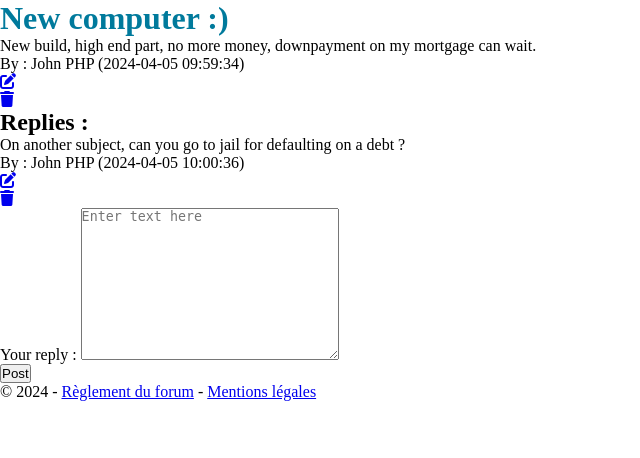
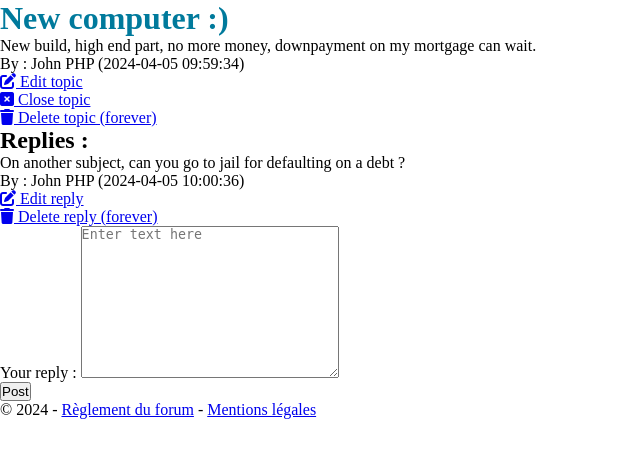
Before and after one commit to AHdev67/ForumAH, a PHP site: page /index.php?ctrl=topic&action=displayTopic&id=11 in a window 1280 px wide. Shown: the part 36-494 px from the top of the page, without its empty margins (0-640 px from the left). Run offline with PHP 8.4, Linux system fonts and the light colour scheme; data comes from the database, SQL or seed files in the repository; data that the repository does not hold is empty; some libraries are stand-ins or nearby versions.

Commit message:
added topic closure display

```diff
--- a/view/forum/topics/displayTopic.php
+++ b/view/forum/topics/displayTopic.php
@@ -6,6 +6,10 @@
 <div id="topicHeader">
     <h1>
         <?= $topic->getTitle() ?>
+        <?php
+        if($topic->getClosed() == 1){ ?>
+            (CLOSED)
+        <?php } ?>
     </h1>
 
     <p>
@@ -26,14 +30,19 @@
 
     <div>
         <a href="index.php?ctrl=topic&action=displayModTopicForm&id=<?= $topic->getID() ?>">
-            <i class="fa-solid fa-pen-to-square"></i>
+            <i class="fa-solid fa-pen-to-square"></i> Edit topic
         </a>
+    </div>
 
+    <div>
+        <a href="index.php?ctrl=topic&action=closeTopic&id=<?= $topic->getID() ?>">
+            <i class="fa-solid fa-square-xmark"></i> Close topic
+        </a>
     </div>
 
     <div>
         <a href="index.php?ctrl=topic&action=deleteTopic&id=<?= $topic->getID() ?>">
-            <i class="fa-solid fa-trash"></i>
+            <i class="fa-solid fa-trash"></i> Delete topic (forever)
         </a>
     </div>
 </div>
@@ -63,14 +72,14 @@
 
                 <div>
                     <a href="index.php?ctrl=topic&action=displayModPostForm&id=<?= $post->getID() ?>">
-                        <i class="fa-solid fa-pen-to-square"></i>
+                        <i class="fa-solid fa-pen-to-square"></i> Edit reply
                     </a>
 
                 </div>
 
                 <div>
                     <a href="index.php?ctrl=topic&action=deletePost&id=<?= $post->getID() ?>">
-                        <i class="fa-solid fa-trash"></i>
+                        <i class="fa-solid fa-trash"></i> Delete reply (forever)
                     </a>
                 </div>
             </div>
@@ -86,6 +95,12 @@
     <?php } ?>
 </div>
 
+<?php
+if($topic->getClosed() == 1){ ?>
+    TOPIC CLOSED, YOU CAN NO LONGER REPLY TO IT.
+<?php }
+else { ?>
+
 <div>
     <form action="index.php?ctrl=topic&action=addPost&id=<?= $topic->getID() ?>" method="post">
 
@@ -98,3 +113,5 @@
 
     </form>
 </div>
+
+<?php } ?>
```
